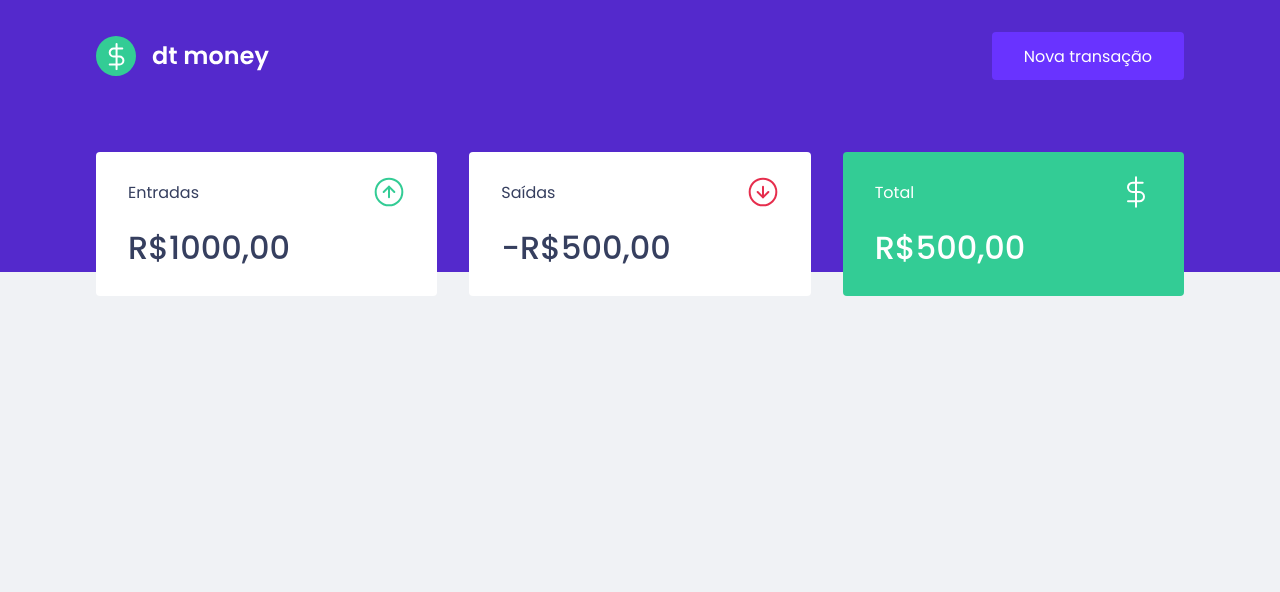
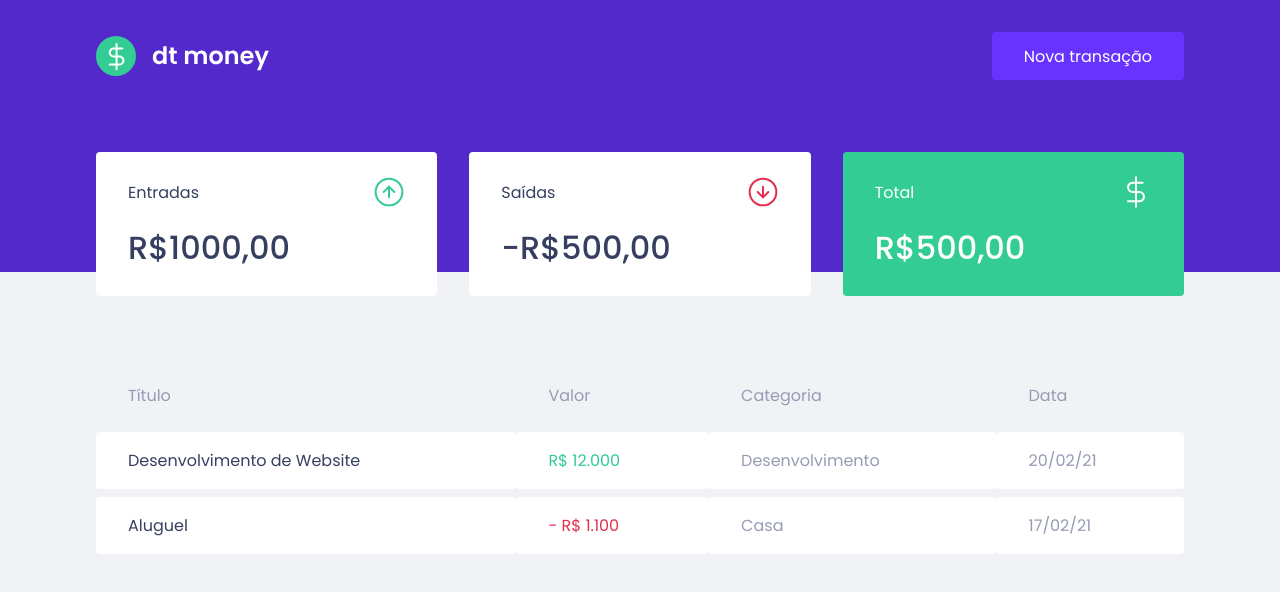
Before and after one commit to felipeevalerio/dtmoney, a React (Create React App) app: page / in a window 1280 px wide. Shown: the top 592 px of the page. Built offline with nearby package versions, Linux system fonts and the light colour scheme.

Commit message:
transaction-table-done

```diff
--- a/src/components/Dashboard/index.tsx
+++ b/src/components/Dashboard/index.tsx
@@ -1,10 +1,12 @@
 import { Container } from "../Dashboard/styles";
 import { Summary } from "../Summary";
+import { TransactionsTable } from "../TransactionsTable";
 
 export function Dashboard(){
     return (
         <Container>
             <Summary/>
+            <TransactionsTable/>
         </Container>
     )
 }
--- /dev/null
+++ b/src/components/TransactionsTable/index.tsx
@@ -0,0 +1,33 @@
+import { Container } from "./styles";
+
+export function TransactionsTable(){
+    return (
+        <Container>
+            <table>
+                <thead>
+                    <tr>
+                        <th>Título</th>
+                        <th>Valor</th>
+                        <th>Categoria</th>
+                        <th>Data</th>
+                    </tr>
+                </thead>
+                <tbody>
+                    <tr>
+                        <td>Desenvolvimento de Website</td>
+                        <td className="deposit">R$ 12.000</td>
+                        <td>Desenvolvimento</td>
+                        <td>20/02/21</td>
+                    </tr>
+                    <tr>
+                        <td>Aluguel</td>
+                        <td className="withdraw">- R$ 1.100</td>
+                        <td>Casa</td>
+                        <td>17/02/21</td>
+                    </tr>
+                </tbody>
+            </table>
+
+        </Container>
+    )
+}
--- /dev/null
+++ b/src/components/TransactionsTable/styles.ts
@@ -0,0 +1,40 @@
+import styled from "styled-components";
+
+export const Container = styled.div`
+    margin-top: 4rem;
+    table{
+        width: 100%;
+        border-spacing: 0 0.5rem;
+
+        th {
+            color:var(--text-body);
+            font-weight: 400;
+            padding: 1rem 2rem;
+            text-align:left;
+            line-height: 1.5rem;
+        }
+
+        td {
+            padding: 1rem 2rem;
+            border: 0;
+            background: var(--shape);
+            color:var(--text-body);
+            border-radius: 0.25rem;
+
+
+            &:first-child{
+                color:var(--text-title)
+            }
+
+            &.deposit{
+                color: var(--green);
+            }
+
+            &.withdraw{
+                color: var(--red);
+            }
+        }
+
+
+    }
+`
```
